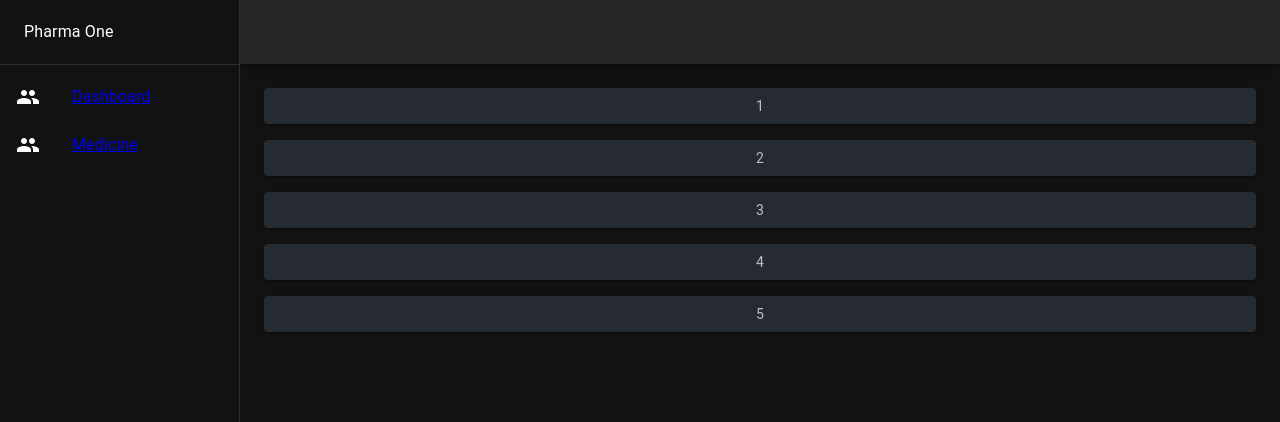
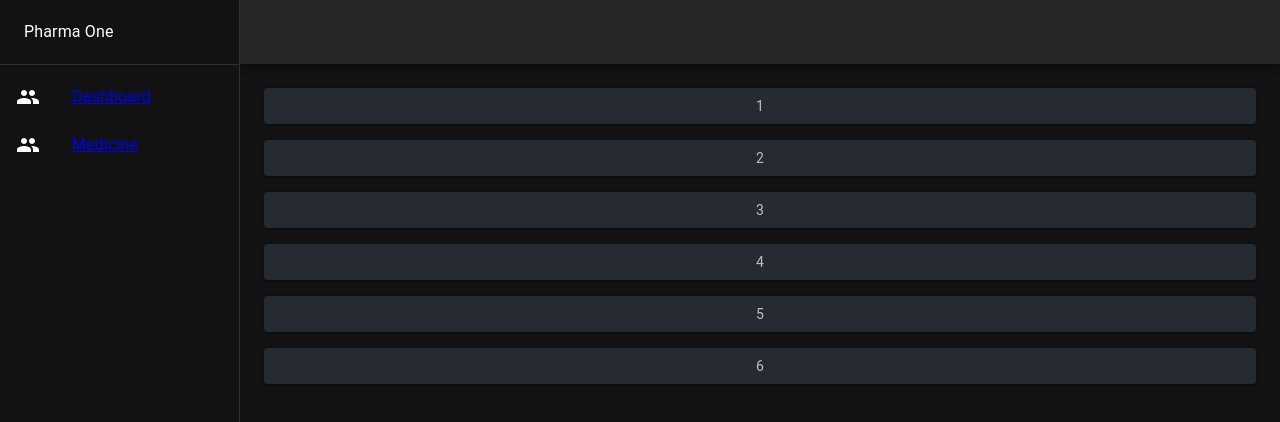
Before and after one commit to NirmalHansaka/pharmacy-management-system-fe, a React (Create React App) app: page /Dashboard in a window 1280 px wide. Shown: the top 422 px of the page. Built offline with nearby package versions, Linux system fonts and the light colour scheme.

Commit message:
change 4

```diff
--- a/src/pages/Dashboard/index.js
+++ b/src/pages/Dashboard/index.js
@@ -26,6 +26,7 @@ const Dashboard = () => {
         <Item>3</Item>
         <Item>4</Item>
         <Item>5</Item>
+        <Item>6</Item>
       </Stack>
     </Box>
   );
```
